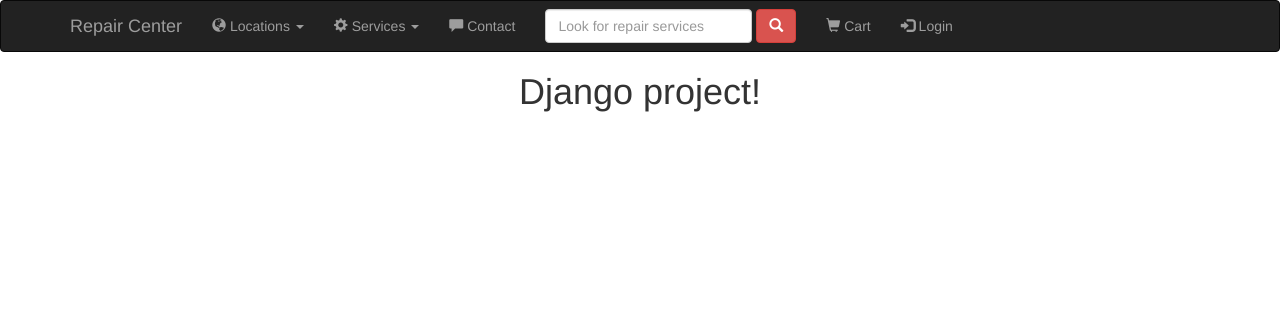
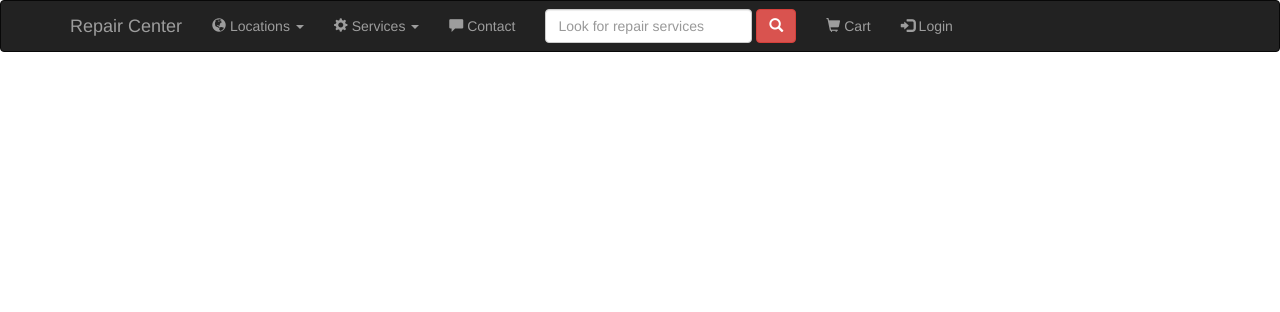
Before and after one commit to SolderingKnowledge/shop_Repair-Center, a Django app: template Shop/src/SHOP/templates/index.html in a window 1280 px wide. Shown: the top 312 px of the page. Run offline with Django 3.2, Linux system fonts and the light colour scheme; the template is opened without the code that fills it, so the values that code supplies are empty; some libraries are stand-ins or nearby versions.

Commit message:
Update index.html

```diff
--- a/Shop/src/SHOP/templates/index.html
+++ b/Shop/src/SHOP/templates/index.html
@@ -17,24 +17,19 @@
       {% block body %}
 
 
+        <div class='container'>
+          <div class='row'>
+
+              {% for merchandise in merchandises %}
+
+                  {% include 'thumbnail.html' %}
+
+               {% endfor %}
 
 
-        <div class='text-center'>
-            <h1>{{ title }}</h1>
-            <h1>Django project!</h1>
-            <h2>{{ object_list}}</h2><br/>
-                {{ object.title }}<br/>
-                {{ object.description }}<br/>
-            <h2>{{ object_list.image.url }}</h2><br/>
-        </div>
-        <div class='container'>
-          <div class='row'>
-            <div class='col'>
-                <p>{{ content }}</p>
-            </div>
+
           </div>
         </div>
-
 
 
 
```
